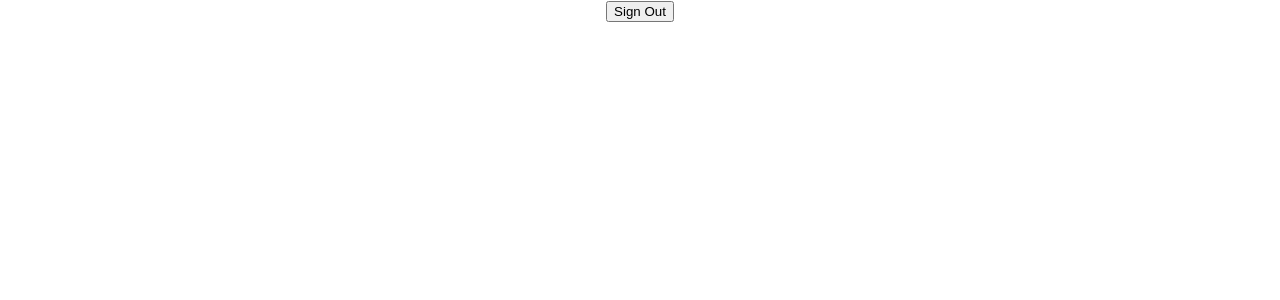
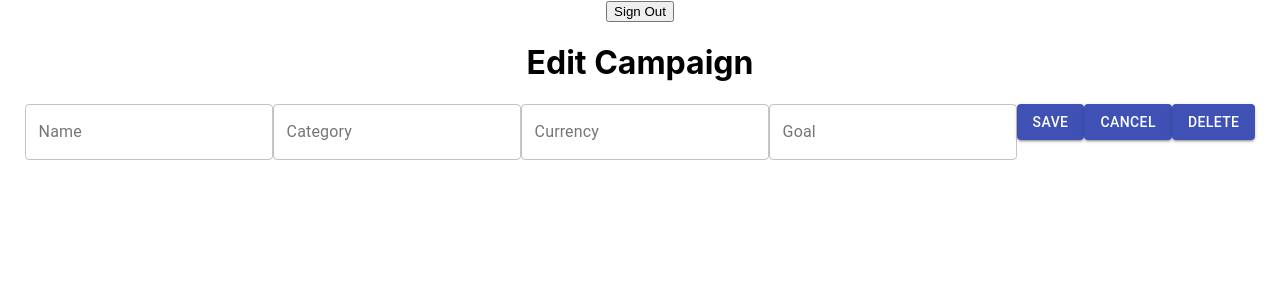
Before and after one commit to Build-Week-Kickstarter-1/Front-End, a React (Create React App) app in the folder kickstarter-success/: page /campaign/1 in a window 1280 px wide. Shown: the top 300 px of the page. Built offline with nearby package versions, Linux system fonts and the light colour scheme; no server answers; sample sign-in values are in the browser's storage.

Commit message:
delete and post fully functional

```diff
--- a/kickstarter-success/src/App.js
+++ b/kickstarter-success/src/App.js
@@ -1,5 +1,5 @@
 import React from 'react';
-import {Link, useHistory} from 'react-router-dom';
+import {useHistory} from 'react-router-dom';
 
 import './App.css';
 import './components/Login';
--- a/kickstarter-success/src/components/Login.jsx
+++ b/kickstarter-success/src/components/Login.jsx
@@ -3,12 +3,13 @@ import { TextField, Button, CircularProgress } from '@material-ui/core';
 import { useHistory } from 'react-router-dom'
 import axios from 'axios'
 
+const initialLogin = {
+  username: '',
+  password: '',
+}
+
 const Login = () => {
 
-  const initialLogin = {
-    username: '',
-    password: '',
-  }
   const [login, setLogin] = useState(initialLogin)
   const [isLoading, setIsLoading] = useState(false)
   let history = useHistory()
@@ -57,7 +58,7 @@ const Login = () => {
             type='password'
         />
         {isLoading ? <CircularProgress /> : ''}
-        <Button type='submit' >
+        <Button type='submit' variant="contained" color="primary">
             Login
         </Button>
       </form>
--- a/kickstarter-success/src/privateComponents/AddCampaign.jsx
+++ b/kickstarter-success/src/privateComponents/AddCampaign.jsx
@@ -1,12 +1,95 @@
-import React from 'react';
+import React, {useState} from "react";
+import {connect} from 'react-redux'
+import { TextField, Button, CircularProgress } from '@material-ui/core';
+import { useHistory } from 'react-router-dom'
 
-const AddCampaign = () => {
+import { addCampaign } from '../store/actions/userActions';
 
+const initialCampaign = {
+    category: '',
+    currency: '',
+    goal: '',
+    launchdate: '',
+    name: '',
+    successprediction: false,
+}
+
+const AddCampaign = ({addCampaign}) => {
+    const [campaign, setCampaign] = useState(initialCampaign)
+    let history = useHistory()
+    const inputHandler = (e) => {
+        setCampaign({...campaign, [e.target.name]: e.target.value})
+    }
+    const submitHandler = (e) => {
+        e.preventDefault()
+        if (!campaign.name || !campaign.currency || !campaign.goal || !campaign.category) return
+        let today = new Date();
+        let date = today.getFullYear() + '-' + (today.getMonth() + 1) + '-' + today.getDate();
+        let time = today.getHours() + ':' + today.getMinutes() + ':' + today.getSeconds();
+        let dateTime = date + ' ' + time;
+        const campaignData = {
+            category: campaign.category,
+            currency: campaign.currency,
+            goal: campaign.goal,
+            launchdate: dateTime,
+            name: campaign.name,
+            successprediction: campaign.successprediction,
+        }
+        addCampaign(campaignData)
+        history.push('/dashboard')
+    }
+    const cancelHandler = (e) => {
+        e.preventDefault()
+        setCampaign(initialCampaign)
+        history.push('/dashboard')
+    }
     return (
 
         <>
+            <h1>New Campaign</h1>
+            <form onSubmit={submitHandler}>
+                <TextField
+                    label='Name'
+                    variant="outlined"
+                    name='name'
+                    value={campaign.name}
+                    onChange={inputHandler}
+                    type='text'
+                />
+                <TextField
+                    label='Category'
+                    variant="outlined"
+                    name='category'
+                    value={campaign.category}
+                    onChange={inputHandler}
+                    type='text'
+                />
+                <TextField
+                    label='Currency'
+                    variant="outlined"
+                    name='currency'
+                    value={campaign.currency}
+                    onChange={inputHandler}
+                    type='text'
+                />
+                <TextField
+                    label='Goal'
+                    variant="outlined"
+                    name='goal'
+                    value={campaign.goal}
+                    onChange={inputHandler}
+                    type='number'
+                />
+                {/* {isLoading ? <CircularProgress /> : ''} */}
+                <Button type='submit' variant="contained" color="primary">
+                    Add
+                </Button>
+                <Button variant="contained" color="primary" onClick={cancelHandler}>
+                    Cancel
+                </Button>
+            </form>
         </>
     )
 }
 
-export default AddCampaign
+export default connect(null, {addCampaign})(AddCampaign)
--- a/kickstarter-success/src/privateComponents/Campaign.jsx
+++ b/kickstarter-success/src/privateComponents/Campaign.jsx
@@ -1,10 +1,15 @@
 import React from 'react';
 import {TableCell, TableRow} from '@material-ui/core'
+import { useHistory } from 'react-router-dom';
 
 const Campaign = ({info}) => {
-
+    const history = useHistory()
+    const editHandler = (e) => {
+        e.preventDefault()
+        history.push(`/campaign/${info.campaignid}`)
+    }
     return (
-        <TableRow key={info.campaignid}>
+        <TableRow key={info.campaignid} onClick={editHandler} >
             <TableCell >{info.campaignid}</TableCell>
             <TableCell align="right">{info.name}</TableCell>
             <TableCell align="right">{info.category}</TableCell>
--- a/kickstarter-success/src/privateComponents/Campaigns.jsx
+++ b/kickstarter-success/src/privateComponents/Campaigns.jsx
@@ -15,10 +15,9 @@ const Campaigns = ({userInfo}) => {
 
     const history = useHistory()
     const user = useSelector(state => state)
-
     useEffect(()=>{
         userInfo()
-    },[user.length])
+    },[])
     if (user.errorMessage === "Request failed with status code 401"){
         window.localStorage.removeItem('token')
         history.push('/login')
--- a/kickstarter-success/src/privateComponents/Dashboard.jsx
+++ b/kickstarter-success/src/privateComponents/Dashboard.jsx
@@ -6,8 +6,8 @@ import { useHistory } from 'react-router-dom';
 const Dashboard = () => {
     const history = useHistory()
     const CampaignsCreator = (e) => {
-        e.preventDefualt()
-        history.push('/add')
+        e.preventDefault()
+        history.push('/new-campaign')
     }
     return (
         <>
--- a/kickstarter-success/src/privateComponents/EditCampaign.jsx
+++ b/kickstarter-success/src/privateComponents/EditCampaign.jsx
@@ -0,0 +1,112 @@
+import React, {useEffect, useState} from 'react';
+import { TextField, Button } from '@material-ui/core'
+import { useHistory, useParams } from 'react-router-dom';
+import { connect, useSelector } from 'react-redux';
+import { axiosWithAuth } from '../utils/axiosWithAuth';
+import { deleteCampaign } from '../store/actions/userActions'
+
+const initialCampaign = {
+    category: '',
+    currency: '',
+    goal: '',
+    launchdate: '',
+    name: '',
+    successprediction: false,
+}
+
+const EditCampaign = ({deleteCampaign}) => {
+    const { id } = useParams()
+    const [campaign, setCampaign] = useState(initialCampaign)
+    let history = useHistory()
+    const inputHandler = (e) => {
+        setCampaign({...campaign, [e.target.name]: e.target.value})
+    }
+    const submitHandler = (e) => {
+        e.preventDefault()
+        if (!campaign.name || !campaign.currency || !campaign.goal || !campaign.category) return
+        const campaignData = {
+            category: campaign.category,
+            currency: campaign.currency,
+            goal: campaign.goal,
+            launchdate: campaign.initialCampaign,
+            name: campaign.name,
+            successprediction: campaign.successprediction,
+        }
+        // addCampaign(campaignData)
+        history.push('/dashboard')
+    }
+    const cancelHandler = (e) => {
+        e.preventDefault()
+        setCampaign(initialCampaign)
+        history.push('/dashboard')
+    }
+
+    const deleteHandler = (e) => {
+        e.preventDefault()
+        deleteCampaign(id)
+        history.push('/dashboard')
+    }
+
+    useEffect(()=> {
+        axiosWithAuth()
+            .get(`/campaigns/campaign/${id}`)
+            .then(res => {
+                setCampaign(res.data)
+            })
+            .catch(err => {
+                debugger
+            })
+    },[])
+
+    return (
+        <>
+            <h1>Edit Campaign</h1>
+            <form onSubmit={submitHandler}>
+                <TextField
+                    label='Name'
+                    variant="outlined"
+                    name='name'
+                    value={campaign.name}
+                    onChange={inputHandler}
+                    type='text'
+                />
+                <TextField
+                    label='Category'
+                    variant="outlined"
+                    name='category'
+                    value={campaign.category}
+                    onChange={inputHandler}
+                    type='text'
+                />
+                <TextField
+                    label='Currency'
+                    variant="outlined"
+                    name='currency'
+                    value={campaign.currency}
+                    onChange={inputHandler}
+                    type='text'
+                />
+                <TextField
+                    label='Goal'
+                    variant="outlined"
+                    name='goal'
+                    value={campaign.goal}
+                    onChange={inputHandler}
+                    type='number'
+                />
+                {/* {isLoading ? <CircularProgress /> : ''} */}
+                <Button type='submit' variant="contained" color="primary">
+                    Save
+                </Button>
+                <Button variant="contained" color="primary" onClick={cancelHandler}>
+                    Cancel
+                </Button>
+                <Button variant="contained" color="primary" onClick={deleteHandler}>
+                    Delete
+                </Button>
+            </form>
+        </>
+    )
+}
+
+export default connect(null, {deleteCampaign})(EditCampaign)
--- a/kickstarter-success/src/routes/Routes.jsx
+++ b/kickstarter-success/src/routes/Routes.jsx
@@ -2,17 +2,18 @@ import React from 'react';
 import {Switch} from 'react-router-dom'
 import Login from '../components/Login';
 import Dashboard from '../privateComponents/Dashboard';
-import addCampaign from '../privateComponents/AddCampaign'
+import AddCampaign from '../privateComponents/AddCampaign'
 import LoginRoute from './LoginRoute'
 import PrivateRoute from './PrivateRoute'
+import EditCampaign from '../privateComponents/EditCampaign'
 
 const Routes = () => {
     return (
         <Switch>
-            {/* Route  */}
             <LoginRoute exact path="/login" component={Login}/>
             <PrivateRoute exact path='/dashboard' component={Dashboard}/>
-            <PrivateRoute exact path='/new-campaign' component={addCampaign}/>
+            <PrivateRoute exact path='/new-campaign' component={AddCampaign}/>
+            <PrivateRoute exact path='/campaign/:id' component={EditCampaign}/>
         </Switch>
     )
 }
--- a/kickstarter-success/src/utils/axiosWithAuth.jsx
+++ b/kickstarter-success/src/utils/axiosWithAuth.jsx
@@ -1,7 +1,6 @@
 import axios from 'axios'
 export const axiosWithAuth = () => {
     const token = window.localStorage.getItem('token')
-    console.log(token)
     return axios.create({
         headers: {
             Authorization: `Bearer ${token}`
```
Also changed, not shown: kickstarter-success/src/store/actions/userActions.js (+37 -0 lines), kickstarter-success/src/store/reducers/index.js (+24 -1 lines).
